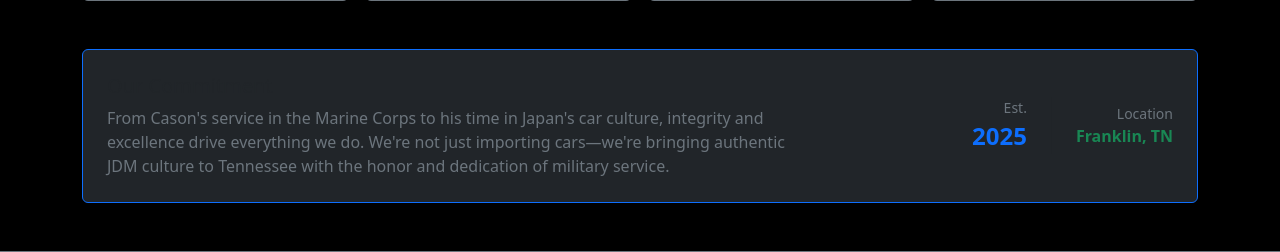
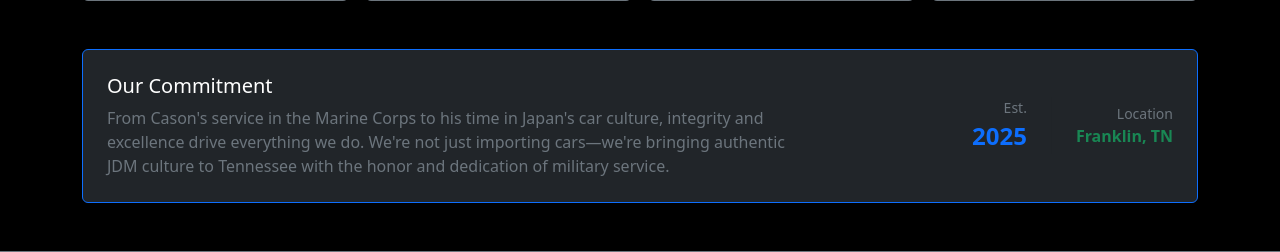
Before and after one commit to Blake9000/Nemesis_Imports_Webapp, a Django app: page /about/ in a window 1280 px wide. Shown: the part 1156-1408 px from the top of the page. Run offline with Django 5.2, Linux system fonts and the light colour scheme.

Commit message:
final about and home

```diff
--- a/templates/about.html
+++ b/templates/about.html
@@ -121,7 +121,7 @@
         <div class="card bg-dark border-primary p-4">
           <div class="row align-items-center">
             <div class="col-lg-8">
-              <h3 class="h5 mb-2">Our Commitment</h3>
+              <h3 class="h5 mb-2 text-white">Our Commitment</h3>
               <p class="text-secondary mb-lg-0">
                 From Cason's service in the Marine Corps to his time in Japan's car culture,
                 integrity and excellence drive everything we do. We're not just importing cars—we're
--- a/templates/home.html
+++ b/templates/home.html
@@ -33,14 +33,16 @@
   padding: 3rem 1rem;
 }
 
-/* Basic card hover */
+
 .car-card {
   transition: transform 0.3s ease, box-shadow 0.3s ease;
 }
 
 .car-card:hover {
   transform: translateY(-5px);
-  box-shadow: 0 10px 30px rgba(0, 0, 0, 0.3);
+  box-shadow: 0 10px 30px rgba(0, 0, 0, 0.3),
+              0 0 20px rgba(96, 165, 250, 0.4),
+              0 0 40px rgba(34, 197, 94, 0.2);
 }
 
 .car-card img {
```
